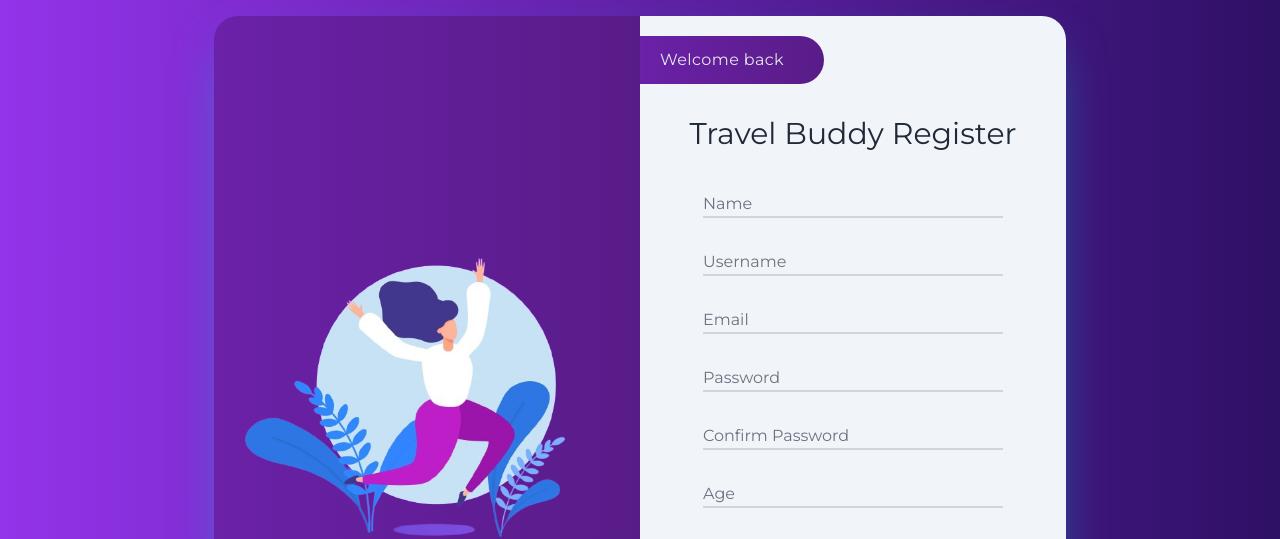
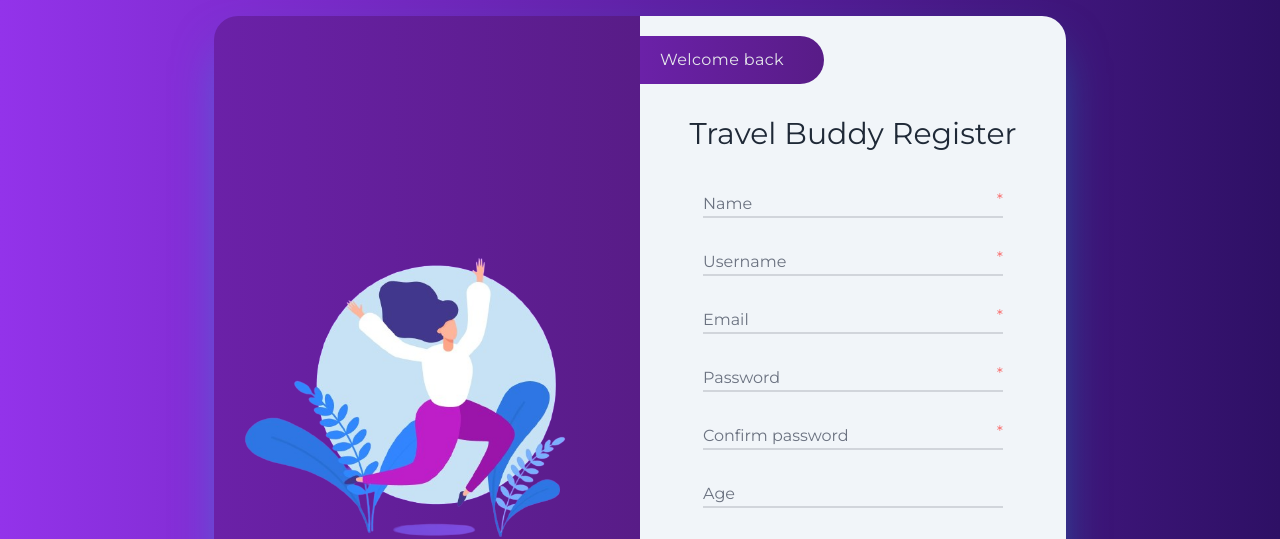
Before and after one commit to mehedih20/travel-buddy-client, a Next.js app: page /register in a window 1280 px wide. Shown: the top 539 px of the page. Built offline with nearby package versions, Linux system fonts and the light colour scheme; a web font is replaced by a local one.

Commit message:
register user done

```diff
--- a/src/app/login/page.tsx
+++ b/src/app/login/page.tsx
@@ -3,7 +3,7 @@ import Image from "next/image";
 import loginLogo from "../../assets/Login/login-vector.png";
 import { SubmitHandler, useForm } from "react-hook-form";
 import Link from "next/link";
-import { loginUser } from "@/services/actions/login";
+import { loginUser } from "@/services/actions/loginUser";
 import { useState } from "react";
 import { toast } from "sonner";
 import { useRouter } from "next/navigation";
--- a/src/app/register/page.tsx
+++ b/src/app/register/page.tsx
@@ -3,8 +3,14 @@ import Image from "next/image";
 import loginLogo from "../../assets/Login/login-vector.png";
 import { SubmitHandler, useForm } from "react-hook-form";
 import Link from "next/link";
-import { FiHome } from "react-icons/fi";
+import Spinner from "@/components/ui/Spinner/Spinner";
+import { registerUser } from "@/services/actions/registerUser";
 import { useState } from "react";
+import { toast } from "sonner";
+import { loginUser } from "@/services/actions/loginUser";
+import { useRouter } from "next/navigation";
+import { useAppDispatch } from "@/redux/hooks";
+import { baseApi } from "@/redux/api/baseApi";
 
 interface IFormInput {
   name: string;
@@ -18,10 +24,48 @@ interface IFormInput {
   };
 }
 
-const LoginPage = () => {
-  const [loading, setLoading] = useState(false);
-  const { register, handleSubmit } = useForm<IFormInput>();
-  const onSubmit: SubmitHandler<IFormInput> = (data) => console.log(data);
+const RegisterPage = () => {
+  const [isLoading, setIsLoading] = useState(false);
+  const router = useRouter();
+  const dispatch = useAppDispatch();
+  const {
+    register,
+    handleSubmit,
+    watch,
+    formState: { errors },
+  } = useForm<IFormInput>();
+
+  const onSubmit: SubmitHandler<IFormInput> = async (data) => {
+    if (data.profile?.age) {
+      data.profile.age = Number(data.profile.age);
+    }
+    try {
+      setIsLoading(true);
+      const userInfo = await registerUser(data);
+
+      if (userInfo.success) {
+        const result = await loginUser({
+          email: data.email,
+          password: data.password,
+        });
+
+        if (result?.data?.token) {
+          localStorage.setItem(
+            "accessToken",
+            JSON.stringify(result.data.token)
+          );
+          toast.success(userInfo.message);
+          router.push("/");
+          dispatch(baseApi.util.invalidateTags(["trips", "user", "users"]));
+        }
+      }
+    } catch (err) {
+      console.log(err);
+      toast.error("Something went wrong");
+    } finally {
+      setIsLoading(false);
+    }
+  };
 
   return (
     <div className="min-h-screen bg-gradient-to-r from-purple-600 to-violet-950  flex justify-center items-center">
@@ -41,68 +85,108 @@ const LoginPage = () => {
               onSubmit={handleSubmit(onSubmit)}
               className="flex flex-col p-10 bg-slate-100"
             >
+              <div className="mb-8 relative">
+                <span className=" absolute text-red-400 -top-1 right-0">*</span>
                 <input
-                className="bg-transparent border-b-2 mb-8 w-[270px] md:w-[300px] place-content-center border-b-gray-300 font-montserrat placeholder-gray-500 outline-none"
-                {...register("name")}
+                  type="text"
+                  className="bg-transparent border-b-2 w-[270px] md:w-[300px] place-content-center border-b-gray-300 font-montserrat placeholder-gray-500 outline-none"
+                  {...register("name", { required: "Name is required" })}
                   placeholder="Name"
                 />
+                {errors.name && (
+                  <p className="text-red-500 text-sm text-right">
+                    {errors.name.message}
+                  </p>
+                )}
+              </div>
+              <div className="mb-8 relative">
+                <span className=" absolute text-red-400 -top-1 right-0">*</span>
                 <input
-                className="bg-transparent border-b-2 mb-8 w-[270px] md:w-[300px] place-content-center border-b-gray-300 font-montserrat placeholder-gray-500 outline-none"
-                {...register("username")}
+                  type="text"
+                  className="bg-transparent border-b-2 w-[270px] md:w-[300px] place-content-center border-b-gray-300 font-montserrat placeholder-gray-500 outline-none"
+                  {...register("username", {
+                    required: "Username is required",
+                  })}
                   placeholder="Username"
                 />
+                {errors.username && (
+                  <p className="text-red-500 text-sm text-right">
+                    {errors.username.message}
+                  </p>
+                )}
+              </div>
+              <div className="mb-8 relative">
+                <span className=" absolute text-red-400 -top-1 right-0">*</span>
                 <input
-                className="bg-transparent border-b-2 mb-8 w-[270px] md:w-[300px] place-content-center border-b-gray-300 font-montserrat placeholder-gray-500 outline-none"
-                {...register("email")}
+                  type="email"
+                  className="bg-transparent border-b-2 w-[270px] md:w-[300px] place-content-center border-b-gray-300 font-montserrat placeholder-gray-500 outline-none"
+                  {...register("email", {
+                    required: "Email is required",
+                  })}
                   placeholder="Email"
                 />
+                {errors.email && (
+                  <p className="text-red-500 text-sm text-right">
+                    {errors.email.message}
+                  </p>
+                )}
+              </div>
+              <div className="mb-8 relative">
+                <span className=" absolute text-red-400 -top-1 right-0">*</span>
                 <input
-                className="bg-transparent border-b-2 mb-8 w-[270px] md:w-[300px] place-content-center border-b-gray-300 font-montserrat placeholder-gray-500 outline-none"
-                {...register("password")}
+                  type="password"
+                  className="bg-transparent border-b-2 w-[270px] md:w-[300px] place-content-center border-b-gray-300 font-montserrat placeholder-gray-500 outline-none"
+                  {...register("password", {
+                    required: "Password is required",
+                    minLength: {
+                      value: 6,
+                      message: "Password must be at least 6 characters",
+                    },
+                  })}
                   placeholder="Password"
+                />
+                {errors.password && (
+                  <p className="text-red-500 text-sm text-right">
+                    {errors.password.message}
+                  </p>
+                )}
+              </div>
+              <div className="mb-8 relative">
+                <span className=" absolute text-red-400 -top-1 right-0">*</span>
+                <input
                   type="password"
+                  className="bg-transparent border-b-2 w-[270px] md:w-[300px] place-content-center border-b-gray-300 font-montserrat placeholder-gray-500 outline-none"
+                  {...register("confirmPassword", {
+                    required: "Please confirm your password",
+                    validate: (value) =>
+                      value === watch("password") || "Passwords do not match",
+                  })}
+                  placeholder="Confirm password"
                 />
+                {errors.confirmPassword && (
+                  <p className="text-red-500 text-sm text-right">
+                    {errors.confirmPassword.message}
+                  </p>
+                )}
+              </div>
+
               <input
-                className="bg-transparent border-b-2 mb-8 w-[270px] md:w-[300px] place-content-center border-b-gray-300 font-montserrat placeholder-gray-500 outline-none"
-                {...register("confirmPassword")}
-                placeholder="Confirm Password"
-                type="password"
-              />
-              <input
+                type="text"
                 className="bg-transparent border-b-2 mb-8 w-[270px] md:w-[300px] place-content-center border-b-gray-300 font-montserrat placeholder-gray-500 outline-none"
                 {...register("profile.age")}
                 placeholder="Age"
               />
               <input
+                type="text"
                 className="bg-transparent border-b-2 mb-8 w-[270px] md:w-[300px] place-content-center border-b-gray-300 font-montserrat placeholder-gray-500 outline-none"
                 {...register("profile.bio")}
                 placeholder="Bio"
               />
               <button
-                className="bg-purple-800 hover:bg-violet-950 py-3 w-[270px] md:w-[300px] rounded-3xl text-gray-200 tracking-wide outline-none transition-all duration-700 ease-in-out flex justify-center"
+                className="bg-purple-800 hover:bg-violet-950 py-3 w-[270px] md:w-[300px] rounded-3xl text-gray-200 tracking-wide outline-none transition-all duration-700 ease-in-out flex justify-center items-center"
                 type="submit"
               >
-                {loading && (
-                  <svg
-                    className="animate-spin h-6 w-6 text-slate-200 mr-1"
-                    fill="none"
-                    viewBox="0 0 24 24"
-                  >
-                    <circle
-                      className="opacity-25"
-                      cx="12"
-                      cy="12"
-                      r="10"
-                      stroke="currentColor"
-                      strokeWidth="4"
-                    ></circle>
-                    <path
-                      className="opacity-75"
-                      fill="currentColor"
-                      d="M4 12a8 8 0 018-8V0C5.373 0 0 5.373 0 12h4zM2 12a10 10 0 1010-10v2A8 8 0 114 12H2z"
-                    ></path>
-                  </svg>
-                )}
+                {isLoading && <Spinner />}
                 Submit
               </button>
             </form>
@@ -119,4 +203,4 @@ const LoginPage = () => {
   );
 };
 
-export default LoginPage;
+export default RegisterPage;
--- a/src/components/ui/ManageSingleTravel/ManageSingleTravel.tsx
+++ b/src/components/ui/ManageSingleTravel/ManageSingleTravel.tsx
@@ -113,7 +113,7 @@ const ManageSingleTravel = ({ item, handleRefetch }: TProps) => {
         id="my_modal_5"
         className="modal modal-bottom sm:modal-middle"
       >
-        <div className="modal-box">
+        <div className="modal-box bg-white">
           <h3 className="font-bold text-lg text-red-700">Delete Trip</h3>
           <p className="py-1">Are you sure? This action cannot be undone!</p>
           <p className="py-4 font-bold text-red-800">
--- /dev/null
+++ b/src/services/actions/registerUser.ts
@@ -0,0 +1,15 @@
+"use server";
+
+export const registerUser = async (data: any) => {
+  const res = await fetch(`${process.env.BACKEND_URL}/api/register`, {
+    method: "POST",
+    headers: {
+      "Content-Type": "application/json",
+    },
+    body: JSON.stringify(data),
+    cache: "no-store",
+  });
+
+  const userInfo = await res.json();
+  return userInfo;
+};
```
Also changed, not shown: src/services/actions/loginUser.ts (renamed from src/services/actions/login.ts). Lines whose indentation alone changed are shown as unchanged.
